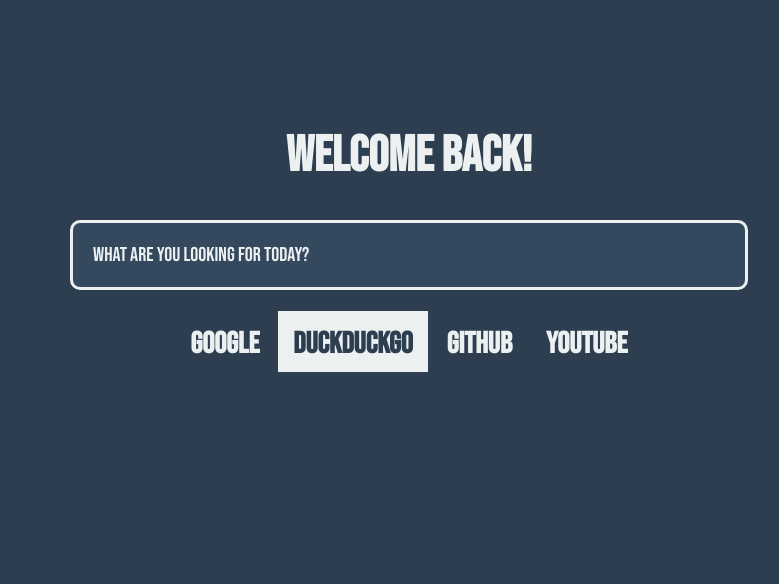
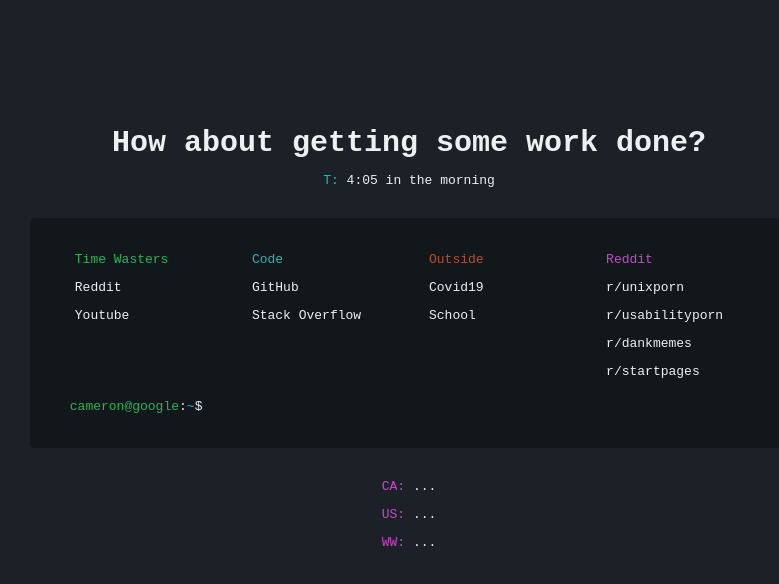
Before and after one commit to Camerooooon/landing-page, a plain HTML site: page index.html in a window 1280 px wide. Shown: the whole page, without its empty margins (231-1010 px from the left). Drawn offline with nearby package versions, Linux system fonts and the light colour scheme; no server answers.

Commit message:
Added new version

```diff
--- a/css/landingpage.css
+++ b/css/landingpage.css
@@ -1,5 +1,8 @@
+/* Some of this code does not get used. */
+/* TODO: remove unused code */
+
 body {
-  background-color: #2c3e50;
+  background-color: #1b2127;
 }
 
 .wrapper {
@@ -7,40 +10,79 @@
   margin-top:  10%;
 }
 
+.type-console {
+  text-align: left;
+  padding: 5px;
+  margin-top: 30px;
+  margin-left: 20%;
+  margin-right: 20%;
+  border-radius: 5px;
+  height: 220px;
+  background-color: #12171b;
+  position: relative;
+}
+
+.console-input {
+  position: absolute;
+  bottom: 0;
+  left: 0;
+  margin-left: 40px;
+  margin-bottom: 20px;
+}
+
+a {
+  color: #ecf0f1;
+  text-decoration: none;
+}
+
+.color-green {
+  color: #27b657;
+}
+
+.color-blue {
+  color: #27b6b6;
+}
+
+.color-red {
+  color: #b65027;
+}
+
+.color-purple {
+  color: #cc46cc;
+}
+
+.horizontal-list {
+  list-style: none;
+  display: grid;
+  grid-template-columns: repeat(auto-fit,minmax(132px, 1fr));
+}
+
 input {
-  width: 50%;
-  border: 3px solid #ecf0f1;
-  padding: 20px;
-  font-family: 'Bebas Neue', cursive;
-  font-size: 20px;
   background: none;
+  border: none;
+  font-family: monospace;
   color: #ecf0f1;
-  border-radius: 10px;
-  transition: ease-in-out, background 0.3s ease-in-out;
+  width: 300px;
 }
 
 input:focus {
-  background-color: #34495e;
   outline: none;
 }
 
-input::placeholder {
+h1 {
+  font-family: monospace;
+  font-size: 50px;
   color: #ecf0f1;
 }
 
-input::before {
-  background: none;
-}
-
-h1 {
-  font-family: 'Bebas Neue', cursive;
-  font-size: 50px;
+p {
+  font-family: monospace;
   color: #ecf0f1;
 }
 
 h2 {
   display: inline;
-  font-family: 'Bebas Neue', cursive;
+  font-family: monospace;
   font-size: 30px;
   padding: 15px;
   padding-bottom: 10px; /* For some reason I need to manually compensate for some weird padding issue */
--- a/index.html
+++ b/index.html
@@ -2,22 +2,48 @@
 <head>
   <title>Welcome back!</title>
   <link rel="stylesheet" type="text/css" href="css/landingpage.css"></link>
-
-  <!-- Cdns and stuff -->
-  <link href="https://fonts.googleapis.com/css2?family=Bebas+Neue&display=swap" rel="stylesheet">
   <script src="https://code.jquery.com/jquery-3.5.1.js" integrity="sha256-QWo7LDvxbWT2tbbQ97B53yJnYU3WhH/C8ycbRAkjPDc=" crossorigin="anonymous"></script>
 </head>
 <body>
   <div class="wrapper">
-    <h1>Welcome Back!</h1>
-    <input id="searchBox" placeholder="What are you looking for today?"></input>
+    <h2 id="hello"></h2>
+    <p><span class="color-blue">T:</span> <span id="time-tracker">...</span></p>
+    <div class="type-console">
+      <ul class="horizontal-list">
+        <li>
+          <p class="color-green">Time Wasters</p>
+          <p><a href="https://reddit.com" name="type">Reddit</a></p>
+          <p><a href="https://youtube.com" name="type">Youtube</a></p>
+        </li>
+        <li>
+          <p class="color-blue">Code</p>
+          <p><a href="https://github.com" name="type">GitHub</a></p>
+          <p><a href="https://stackoverflow.com" name="type">Stack Overflow</a></p>
+        </li>
+        <li>
+          <p class="color-red">Outside</p>
+          <p><a href="https://google.com/search?q='Covid 19 death count'" name="type">Covid19</a></p>
+          <p><a href="about:blank" name="type">School</a></p><!-- about:blank for privacy reasons -->
+        </li>
+        <li>
+          <p class="color-purple">Reddit</p>
+          <p><a href="https://reddit.com/r/unixporn" name="type">r/unixporn</a></p>
+          <p><a href="https://reddit.com/r/usabilityporn" name="type">r/usabilityporn</a></p>
+          <p><a href="https://reddit.com/r/dankmemes" name="type">r/dankmemes</a></p>
+          <p><a href="https://reddit.com/r/startpages" name="type">r/startpages</a></p>
+        </li>
+      </ul>
+      <span class="console-input">
+        <p>
+          <span class="color-green" id="search-engine">cameron@google</span>:<span class="color-blue">~</span>$
+          <input type="text" id="search-input" autofocus autocomplete="off">
+        </p>
+      </span>
+    </div>
     <br>
-    <br>
-    <br>
-    <h2 id="google-engine">Google</h2>
-    <h2 id="duckduckgo-engine" class="selected">DuckDuckGo</h2>
-    <h2 id="github-engine">Github</h2>
-    <h2 id="youtube-engine">YouTube</h2>
+    <p><span class="color-purple">CA:</span> <span id="state-pandemic-tracker">...</span></p>
+    <p><span class="color-purple">US:</span> <span id="local-pandemic-tracker">...</span></p>
+    <p><span class="color-purple">WW:</span> <span id="pandemic-tracker">...</span></p>
   </div>
   <script src="js/landingpage.js"></script>
 <body>
--- a/js/landingpage.js
+++ b/js/landingpage.js
@@ -1,44 +1,154 @@
-let searchEngine = 1; /* 0= google 1= duckduckgo 2= youtube */
-$(document).ready(function () {
-  $("#searchBox").focus(); /* Focuses the search bar on load so it can be typed into imediatly */
+var textArray = [
+    'Seems like youtube would be a fun choice.',
+    'Maybe look at some memes?',
+    'How about some satisfying desktops',
+    'Those support tickets really need answering!',
+    'You should probably be choosing blue right now',
+    'Have you checked the forums yet?',
+    'How about getting some work done?',
+    'Maybe look at some useful desktops',
+    'Why not look at some dank memes',
+    'How about browsing some reddit',
+    'Maybe look at some memes',
+    'Shouldn\'t you be outside right now?'
+];
+
+var randomNumber = Math.floor(Math.random()*textArray.length);
+
+i = 1;
+$('a[name="type"]').each(function(index, element) {
+  i++;
+  element.typeText = element.innerHTML;
+  setTimeout(function() {
+    typeEffect(element, element.typeText, 0, 25);
+  }, i*50);
+  element.innerHTML = "";
+
 });
 
+
+setTimeout(function() {
+  pandemic( function(data) {
+    document.getElementById("pandemic-tracker").innerHTML = data;
+  });
+  localpandemic( function(data) {
+    document.getElementById("local-pandemic-tracker").innerHTML = data;
+  });
+  statepandemic( function(data) {
+    document.getElementById("state-pandemic-tracker").innerHTML = data;
+  });
+  typeEffect(document.getElementById("hello"), textArray[randomNumber], 0, 25);
+  document.getElementById("time-tracker").innerHTML = timenow();
+}, 50);
+
 document.onkeydown = function(e) {
+  if (e.which == 13) {
+    window.location.href = "https://google.com/search?q=" + document.getElementById("search-input").value;
+    console.log("submit")
+  }
+}
 
-  if (e.which == 13) {
+function timenow(){
+  var now= new Date(),
+  ampm= ' in the morning',
+  h= now.getHours(),
+  m= now.getMinutes(),
+  s= now.getSeconds();
 
-    if (searchEngine == 0) {
-      window.location.href = "https://google.com/search?q=" + $("#searchBox").val();
-    } else if (searchEngine == 1) {
-      window.location.href = "https://duckduckgo.com/?q=" + $("#searchBox").val();
-    } else if (searchEngine == 2) {
-      window.location.href = "https://github.com/?q=" + $("#searchBox").val();
-    } else {
-      window.location.href = "https://youtube.com/search?q=" + $("#searchBox").val();
-    }
+  if(h> 12){
+      if(h>12) h -= 12;
+      ampm= ' in the afternoon';
+      console.log(h);
+      if((h - 1)>= 6){
+          ampm= ' at night';
+      }
+  }
+  console.log(h);
 
-  } else {
+  if(m<10) m= '0'+m;
+  if(s<10) s= '0'+s;
+  return h + ':' + m + ampm;
+}
 
-    if (e.which == 37) {
-      if (searchEngine > 0) {
-        searchEngine--;
+function pandemic(callback) {
+  $.get("https://api.covid19api.com/summary", function(data) {
+    console.log(data);
+    callback(
+      "Cases: " + abbrNum(data.Global.TotalConfirmed, 1) + " (+" + abbrNum(data.Global.NewConfirmed,1)
+    +") Deaths: " + abbrNum(data.Global.TotalDeaths, 1) + " (+" + abbrNum(data.Global.NewDeaths, 1)
+    + ") Recovered: " + abbrNum(data.Global.TotalRecovered, 1) + " (+" + abbrNum(data.Global.NewRecovered, 1) + ")");
+  })
+}
+
+function statepandemic(callback) {
+  $.get("https://api.covid19api.com/live/country/united-states", function(data) {
+    data = data.filter(function(data) {
+      return data.Province == "California";
+    });
+    console.log(data[data.length-1]);
+    console.log(data[data.length-2]);
+    callback(
+      "Cases: " + abbrNum(data[data.length-1].Confirmed, 1) + " (+" + abbrNum(data[data.length-1].Confirmed - data[data.length-2].Confirmed, 1)
+    + ") Deaths: " + abbrNum(data[data.length-1].Deaths, 1) + " (+" + abbrNum(data[data.length-1].Deaths - data[data.length-2].Deaths, 1)
+    + ") Recovered: " + abbrNum(data[data.length-1].Recovered, 1) + " (+" + abbrNum(data[data.length-1].Recovered - data[data.length-2].Recovered, 1) + ")");
+  })
+}
+
+function localpandemic(callback) {
+  $.get("https://api.covid19api.com/total/country/united-states", function(data) {
+    console.log(data[data.length-1]);
+    console.log(data[data.length-2]);
+    callback(
+      "Cases: " + abbrNum(data[data.length-1].Confirmed, 1) + " (+" + abbrNum(data[data.length-1].Confirmed - data[data.length-2].Confirmed, 1)
+    + ") Deaths: " + abbrNum(data[data.length-1].Deaths, 1) + " (+" + abbrNum(data[data.length-1].Deaths - data[data.length-2].Deaths, 1)
+    + ") Recovered: " + abbrNum(data[data.length-1].Recovered, 1) + " (+" + abbrNum(data[data.length-1].Recovered - data[data.length-2].Recovered, 1) + ")");
+  })
+}
+
+// Thanks https://stackoverflow.com/questions/2685911/is-there-a-way-to-round-numbers-into-a-reader-friendly-format-e-g-1-1k
+function abbrNum(number, decPlaces) {
+  // 2 decimal places => 100, 3 => 1000, etc
+  decPlaces = Math.pow(10,decPlaces);
+
+  // Enumerate number abbreviations
+  var abbrev = [ "k", "m", "b", "t" ];
+
+  // Go through the array backwards, so we do the largest first
+  for (var i=abbrev.length-1; i>=0; i--) {
+
+      // Convert array index to "1000", "1000000", etc
+      var size = Math.pow(10,(i+1)*3);
+
+      // If the number is bigger or equal do the abbreviation
+      if(size <= number) {
+           // Here, we multiply by decPlaces, round, and then divide by decPlaces.
+           // This gives us nice rounding to a particular decimal place.
+           number = Math.round(number*decPlaces/size)/decPlaces;
+
+           // Handle special case where we round up to the next abbreviation
+           if((number == 1000) && (i < abbrev.length - 1)) {
+               number = 1;
+               i++;
+           }
+
+           // Add the letter for the abbreviation
+           number += abbrev[i];
+
+           // We are done... stop
+           break;
       }
-    } else if (e.which == 39) {
-      if (searchEngine < 3) {
-        searchEngine++;
-      }
-    }
-    $("h2").removeClass("selected");
-    if (searchEngine == 0) {
-      $("#google-engine").addClass("selected");
-    } else if (searchEngine == 1) {
-      $("#duckduckgo-engine").addClass("selected");
-    } else if (searchEngine == 2) {
-	  $("#github-engine").addClass("selected");
-    } else {
-      $("#youtube-engine").addClass("selected");
-    }
-
   }
 
-};
+  return number;
+}
+
+function typeEffect(element, text, i, speed) {
+  if (i == 0) {
+    element.innerHTML = "";
+  }
+  if (i < text.length) {
+    element.innerHTML += text.charAt(i);
+    i++;
+    setTimeout(function() { typeEffect(element, text, i, speed) } , speed);
+  }
+}
```
